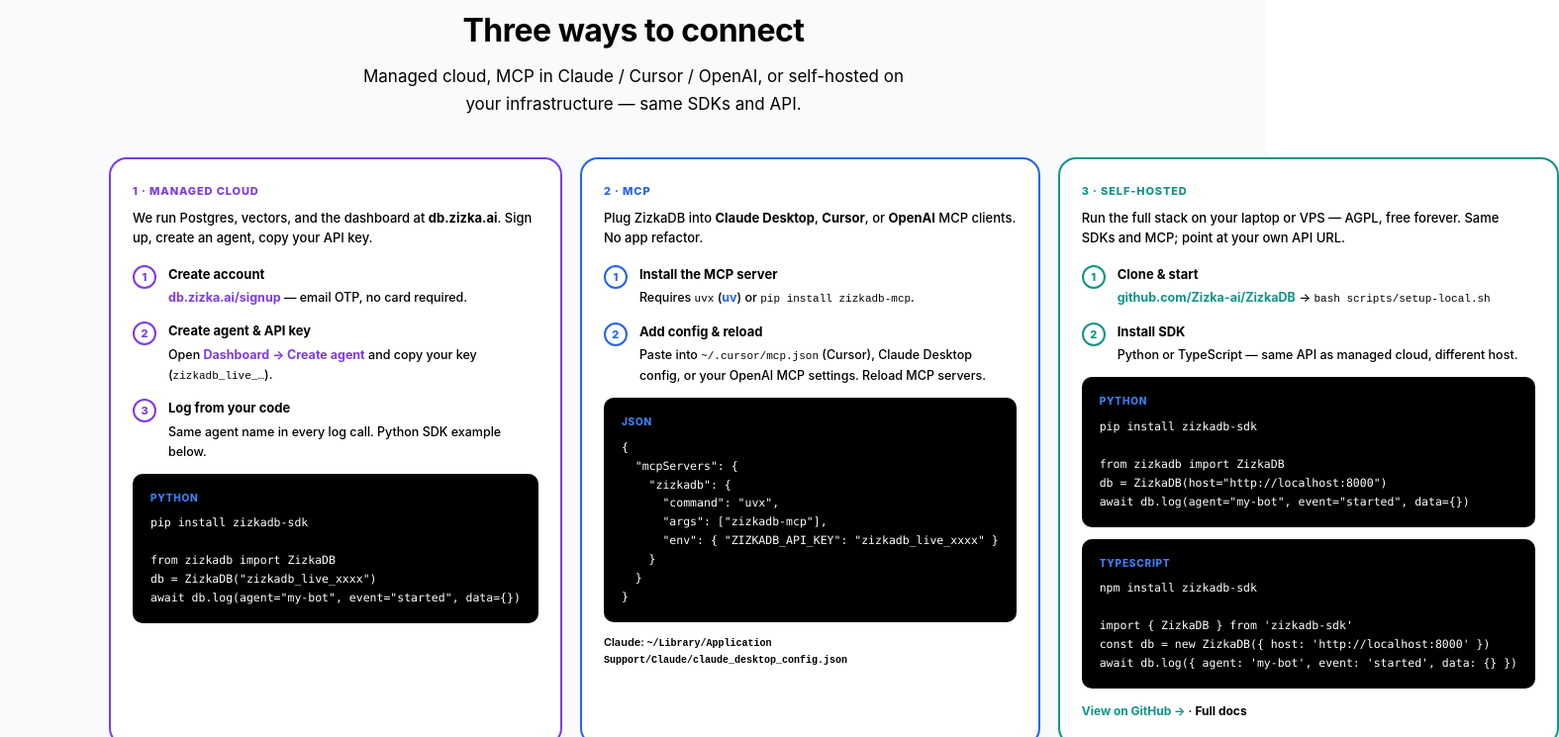
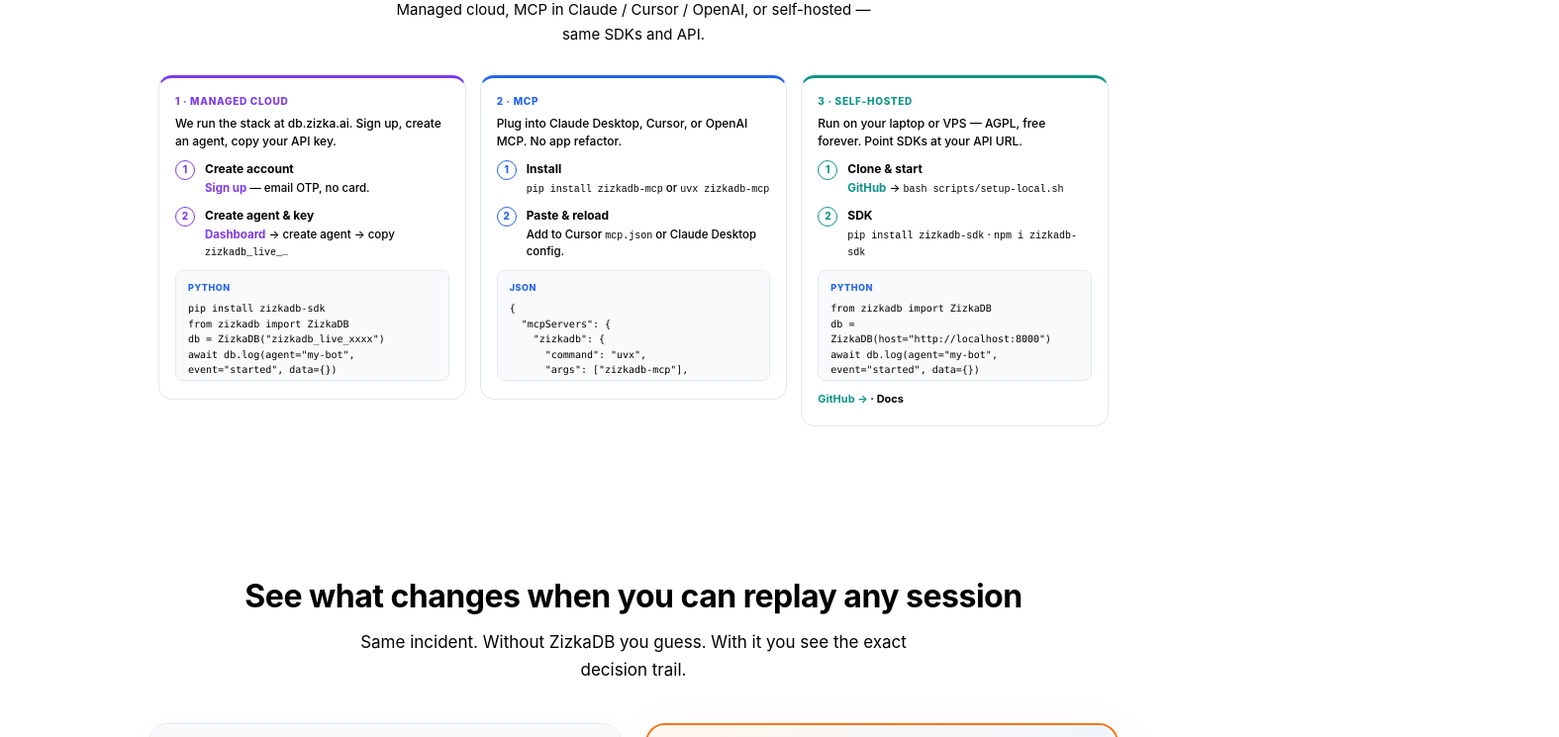
Before and after one commit to Subhajitdas99/ZizkaDB, a Next.js app in the folder dashboard/: page / in a window 1280 px wide. Shown: the part 951-1696 px from the top of the page at 99% size, 1575 px wide, since content can reach past the window. Built offline with nearby package versions, Linux system fonts and the light colour scheme.

Commit message:
Compact three-ways connect cards and fix layout stretch.
Use light bordered code snippets with max height, smaller card padding, align-items start on the grid, and tighter hero-to-section spacing on desktop and tablet.

```diff
--- a/dashboard/components/marketing/ThreeWaysConnectSection.tsx
+++ b/dashboard/components/marketing/ThreeWaysConnectSection.tsx
@@ -17,21 +17,25 @@
 function CodeBlock({ children, lang }: { children: string; lang?: string }) {
   return (
     <pre style={{
-      margin: '12px 0 0',
-      padding: '14px 16px',
-      borderRadius: 10,
-      background: '#000',
-      border: '2px solid #000',
-      fontSize: 11.5,
-      lineHeight: 1.65,
+      margin: '10px 0 0',
+      padding: '10px 12px',
+      borderRadius: 8,
+      background: M.wash,
+      border: `1px solid ${M.line}`,
+      fontSize: 10,
+      lineHeight: 1.55,
       overflowX: 'auto',
-      color: '#fff',
-      fontFamily: 'JetBrains Mono, Menlo, monospace',
+      overflowY: 'auto',
+      maxHeight: 112,
+      color: '#000',
+      fontFamily: 'ui-monospace, SFMono-Regular, Menlo, monospace',
+      whiteSpace: 'pre-wrap',
+      wordBreak: 'break-word',
     }}>
       {lang && (
         <span style={{
-          display: 'block', fontSize: 10, color: M.blueLight, marginBottom: 8,
-          textTransform: 'uppercase', letterSpacing: '0.08em', fontFamily: 'Inter, sans-serif', fontWeight: 800,
+          display: 'block', fontSize: 9, color: M.blue, marginBottom: 6,
+          textTransform: 'uppercase', letterSpacing: '0.06em', fontFamily: 'Inter, sans-serif', fontWeight: 800,
         }}>
           {lang}
         </span>
@@ -43,136 +47,130 @@
 
 function ConnectStep({ n, title, children, accent }: { n: number; title: string; children: ReactNode; accent: string }) {
   return (
-    <div style={{ display: 'flex', gap: 12, marginTop: 14 }}>
+    <div style={{ display: 'flex', gap: 10, marginTop: 10 }}>
       <div style={{
-        width: 24, height: 24, borderRadius: '50%', flexShrink: 0,
-        background: '#fff', border: `2px solid ${accent}`,
+        width: 20, height: 20, borderRadius: '50%', flexShrink: 0,
+        background: '#fff', border: `1.5px solid ${accent}`,
         display: 'flex', alignItems: 'center', justifyContent: 'center',
-        fontSize: 11, fontWeight: 800, color: accent,
+        fontSize: 10, fontWeight: 800, color: accent,
       }}>{n}</div>
       <div style={{ flex: 1, minWidth: 0 }}>
-        <div style={{ fontSize: 13, fontWeight: 700, color: '#000', marginBottom: 4 }}>{title}</div>
-        <div style={{ fontSize: 12.5, color: '#000', lineHeight: 1.6, fontWeight: 500 }}>{children}</div>
+        <div style={{ fontSize: 12, fontWeight: 700, color: '#000', marginBottom: 2 }}>{title}</div>
+        <div style={{ fontSize: 11.5, color: '#000', lineHeight: 1.5, fontWeight: 500 }}>{children}</div>
       </div>
+    </div>
+  )
+}
+
+function ConnectCard({
+  label,
+  accent,
+  intro,
+  children,
+}: {
+  label: string
+  accent: string
+  intro: string
+  children: ReactNode
+}) {
+  return (
+    <div style={{
+      background: '#fff',
+      border: `1px solid ${M.line}`,
+      borderTop: `3px solid ${accent}`,
+      borderRadius: 14,
+      padding: '16px 16px 18px',
+    }}>
+      <div style={{
+        fontSize: 10, fontWeight: 800, letterSpacing: '0.07em', textTransform: 'uppercase',
+        color: accent, marginBottom: 6,
+      }}>
+        {label}
+      </div>
+      <p style={{ fontSize: 12, color: '#000', margin: '0 0 2px', lineHeight: 1.5, fontWeight: 500 }}>
+        {intro}
+      </p>
+      {children}
     </div>
   )
 }
 
 export function ThreeWaysConnectSection() {
   return (
-    <section id="how" className="zdb-section" style={{ padding: '88px 40px', background: M.wash }}>
-      <div style={container(1060)}>
+    <section id="how" className="zdb-section" style={{ padding: '56px 40px 64px', background: '#fff' }}>
+      <div style={container(960)}>
         <p style={sectionTitle}>How it works</p>
-        <h2 style={h2}>Three ways to connect</h2>
-        <p style={lead}>
-          Managed cloud, MCP in Claude / Cursor / OpenAI, or self-hosted on your infrastructure — same SDKs and API.
+        <h2 style={{ ...h2, fontSize: 28, marginBottom: 8 }}>Three ways to connect</h2>
+        <p style={{ ...lead, fontSize: 15, marginBottom: 28, maxWidth: 520 }}>
+          Managed cloud, MCP in Claude / Cursor / OpenAI, or self-hosted — same SDKs and API.
         </p>
 
-        <div className="zdb-connect-grid" style={{ display: 'grid', gridTemplateColumns: 'repeat(3, 1fr)', gap: 18 }}>
-          {/* 1 — Managed cloud */}
-          <div style={{
-            background: '#fff', border: `2px solid ${M.violet}`,
-            borderRadius: 18, padding: '24px 22px', display: 'flex', flexDirection: 'column',
-          }}>
-            <div style={{
-              fontSize: 11, fontWeight: 800, letterSpacing: '0.08em', textTransform: 'uppercase',
-              color: M.violet, marginBottom: 8,
-            }}>
-              1 · Managed cloud
-            </div>
-            <p style={{ fontSize: 13, color: '#000', margin: '0 0 4px', lineHeight: 1.55, fontWeight: 500 }}>
-              We run Postgres, vectors, and the dashboard at{' '}
-              <strong style={{ color: '#000' }}>db.zizka.ai</strong>. Sign up, create an agent, copy your API key.
-            </p>
+        <div
+          className="zdb-connect-grid"
+          style={{
+            display: 'grid',
+            gridTemplateColumns: 'repeat(3, minmax(0, 1fr))',
+            gap: 14,
+            alignItems: 'start',
+          }}
+        >
+          <ConnectCard
+            label="1 · Managed cloud"
+            accent={M.violet}
+            intro="We run the stack at db.zizka.ai. Sign up, create an agent, copy your API key."
+          >
             <ConnectStep n={1} title="Create account" accent={M.violet}>
-              <Link href="/signup" style={{ color: M.violet, fontWeight: 700 }}>db.zizka.ai/signup</Link>
-              {' '}— email OTP, no card required.
+              <Link href="/signup" style={{ color: M.violet, fontWeight: 700 }}>Sign up</Link>
+              {' '}— email OTP, no card.
             </ConnectStep>
-            <ConnectStep n={2} title="Create agent & API key" accent={M.violet}>
-              Open{' '}
-              <Link href="/dashboard" style={{ color: M.violet, fontWeight: 700 }}>Dashboard → Create agent</Link>
-              {' '}and copy your key (<code style={{ fontFamily: 'monospace', fontSize: 11, color: '#000' }}>zizkadb_live_…</code>).
-            </ConnectStep>
-            <ConnectStep n={3} title="Log from your code" accent={M.violet}>
-              Same agent name in every log call. Python SDK example below.
+            <ConnectStep n={2} title="Create agent & key" accent={M.violet}>
+              <Link href="/dashboard" style={{ color: M.violet, fontWeight: 700 }}>Dashboard</Link>
+              {' '}→ create agent → copy <code style={{ fontFamily: 'monospace', fontSize: 10 }}>zizkadb_live_…</code>
             </ConnectStep>
             <CodeBlock lang="python">{`pip install zizkadb-sdk
-
 from zizkadb import ZizkaDB
 db = ZizkaDB("zizkadb_live_xxxx")
 await db.log(agent="my-bot", event="started", data={})`}</CodeBlock>
-          </div>
+          </ConnectCard>
 
-          {/* 2 — MCP */}
-          <div style={{
-            background: '#fff', border: `2px solid ${M.blue}`,
-            borderRadius: 18, padding: '24px 22px', display: 'flex', flexDirection: 'column',
-          }}>
-            <div style={{
-              fontSize: 11, fontWeight: 800, letterSpacing: '0.08em', textTransform: 'uppercase',
-              color: M.blue, marginBottom: 8,
-            }}>
-              2 · MCP
-            </div>
-            <p style={{ fontSize: 13, color: '#000', margin: '0 0 4px', lineHeight: 1.55, fontWeight: 500 }}>
-              Plug ZizkaDB into <strong style={{ color: '#000' }}>Claude Desktop</strong>,{' '}
-              <strong style={{ color: '#000' }}>Cursor</strong>, or <strong style={{ color: '#000' }}>OpenAI</strong> MCP clients. No app refactor.
-            </p>
-            <ConnectStep n={1} title="Install the MCP server" accent={M.blue}>
-              Requires <code style={{ fontFamily: 'monospace', fontSize: 11, color: '#000' }}>uvx</code>{' '}
-              (<a href="https://docs.astral.sh/uv/" target="_blank" rel="noreferrer" style={{ color: M.blue, fontWeight: 700 }}>uv</a>) or{' '}
-              <code style={{ fontFamily: 'monospace', fontSize: 11, color: '#000' }}>pip install zizkadb-mcp</code>.
+          <ConnectCard
+            label="2 · MCP"
+            accent={M.blue}
+            intro="Plug into Claude Desktop, Cursor, or OpenAI MCP. No app refactor."
+          >
+            <ConnectStep n={1} title="Install" accent={M.blue}>
+              <code style={{ fontFamily: 'monospace', fontSize: 10 }}>pip install zizkadb-mcp</code> or{' '}
+              <code style={{ fontFamily: 'monospace', fontSize: 10 }}>uvx zizkadb-mcp</code>
             </ConnectStep>
-            <ConnectStep n={2} title="Add config & reload" accent={M.blue}>
-              Paste into <code style={{ fontFamily: 'monospace', fontSize: 11, color: '#000' }}>~/.cursor/mcp.json</code> (Cursor), Claude Desktop config, or your OpenAI MCP settings. Reload MCP servers.
+            <ConnectStep n={2} title="Paste & reload" accent={M.blue}>
+              Add to Cursor <code style={{ fontFamily: 'monospace', fontSize: 10 }}>mcp.json</code> or Claude Desktop config.
             </ConnectStep>
             <CodeBlock lang="json">{MCP_CONFIG}</CodeBlock>
-            <p style={{ fontSize: 11, color: '#000', margin: '12px 0 0', lineHeight: 1.5, fontWeight: 600 }}>
-              Claude: <code style={{ fontFamily: 'monospace', fontSize: 10 }}>~/Library/Application Support/Claude/claude_desktop_config.json</code>
-            </p>
-          </div>
+          </ConnectCard>
 
-          {/* 3 — Self-hosted */}
-          <div style={{
-            background: '#fff', border: `2px solid ${M.teal}`,
-            borderRadius: 18, padding: '24px 22px', display: 'flex', flexDirection: 'column',
-          }}>
-            <div style={{
-              fontSize: 11, fontWeight: 800, letterSpacing: '0.08em', textTransform: 'uppercase',
-              color: M.teal, marginBottom: 8,
-            }}>
-              3 · Self-hosted
-            </div>
-            <p style={{ fontSize: 13, color: '#000', margin: '0 0 4px', lineHeight: 1.55, fontWeight: 500 }}>
-              Run the full stack on your laptop or VPS — AGPL, free forever. Same SDKs and MCP; point at your own API URL.
-            </p>
+          <ConnectCard
+            label="3 · Self-hosted"
+            accent={M.teal}
+            intro="Run on your laptop or VPS — AGPL, free forever. Point SDKs at your API URL."
+          >
             <ConnectStep n={1} title="Clone & start" accent={M.teal}>
-              <a href={GITHUB_URL} target="_blank" rel="noreferrer" style={{ color: M.teal, fontWeight: 700 }}>github.com/Zizka-ai/ZizkaDB</a>
-              {' '}→ <code style={{ fontFamily: 'monospace', fontSize: 11, color: '#000' }}>bash scripts/setup-local.sh</code>
+              <a href={GITHUB_URL} target="_blank" rel="noreferrer" style={{ color: M.teal, fontWeight: 700 }}>GitHub</a>
+              {' '}→ <code style={{ fontFamily: 'monospace', fontSize: 10 }}>bash scripts/setup-local.sh</code>
             </ConnectStep>
-            <ConnectStep n={2} title="Install SDK" accent={M.teal}>
-              Python or TypeScript — same API as managed cloud, different host.
+            <ConnectStep n={2} title="SDK" accent={M.teal}>
+              <code style={{ fontFamily: 'monospace', fontSize: 10 }}>pip install zizkadb-sdk</code>
+              {' · '}
+              <code style={{ fontFamily: 'monospace', fontSize: 10 }}>npm i zizkadb-sdk</code>
             </ConnectStep>
-            <CodeBlock lang="python">{`pip install zizkadb-sdk
-
-from zizkadb import ZizkaDB
+            <CodeBlock lang="python">{`from zizkadb import ZizkaDB
 db = ZizkaDB(host="http://localhost:8000")
 await db.log(agent="my-bot", event="started", data={})`}</CodeBlock>
-            <CodeBlock lang="typescript">{`npm install zizkadb-sdk
-
-import { ZizkaDB } from 'zizkadb-sdk'
-const db = new ZizkaDB({ host: 'http://localhost:8000' })
-await db.log({ agent: 'my-bot', event: 'started', data: {} })`}</CodeBlock>
-            <p style={{ fontSize: 12, margin: '14px 0 0', fontWeight: 600 }}>
-              <a href={GITHUB_URL} target="_blank" rel="noreferrer" style={{ color: M.teal, fontWeight: 700 }}>
-                View on GitHub →
-              </a>
+            <p style={{ fontSize: 11, margin: '10px 0 0', fontWeight: 700 }}>
+              <a href={GITHUB_URL} target="_blank" rel="noreferrer" style={{ color: M.teal }}>GitHub →</a>
               {' · '}
-              <Link href="/docs" style={{ color: '#000', fontWeight: 700 }}>
-                Full docs
-              </Link>
+              <Link href="/docs" style={{ color: '#000' }}>Docs</Link>
             </p>
-          </div>
+          </ConnectCard>
         </div>
       </div>
     </section>
```
Also changed, not shown: dashboard/app/page.tsx (+8 -3 lines).
